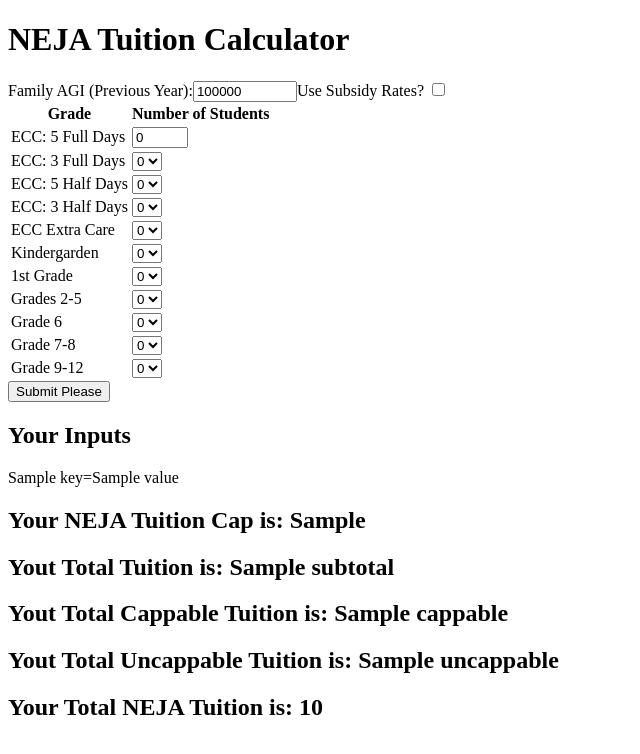
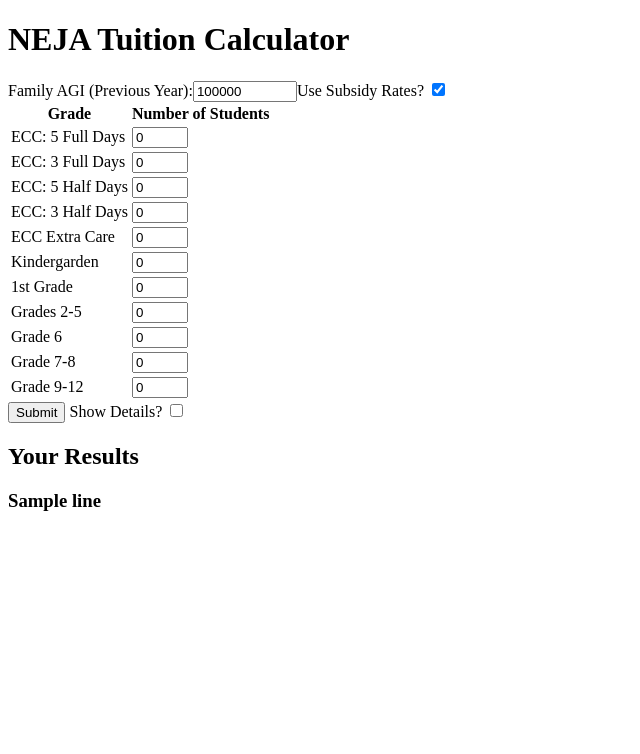
Before and after one commit to RaphaelKMandel/tuition, a Flask app: template templates/form.html in a window 1280 px wide. Shown: the top 754 px of the page, without its empty margins (0-640 px from the left). Run offline with Flask 3, Linux system fonts and the light colour scheme; the template is opened without the code that fills it: values that come from a table or form of the project are taken from there, most other values are stand-ins (such as "Sample title", 1, 10 or a date in 2020).

Commit message:
Improved Debugging

```diff
--- a/app.py
+++ b/app.py
@@ -24,6 +24,8 @@
         return render_template("form.html", form=form)
 
     tuition = Tuition(f"{HOME}/tuition/2025tuition.csv")
+
+    AGI = int(form.AGI.data)
     students = {
         "ECC5F": int(form.ECC5F.data),
         "ECC3F": int(form.ECC3F.data),
@@ -37,34 +39,61 @@
         "G78": int(form.G78.data),
         "G912": int(form.G912.data),
     }
-    AGI = int(form.AGI.data)
     family = Family(AGI, students)
 
-
     subsidy = bool(form.subsidy.data)
+    debug = bool(form.debug.data)
     cappable, uncappable = tuition.get_tuitions(family, subsidy)
     subtotal = cappable + uncappable
+
     total = tuition.get_total_tuition(family, subsidy=subsidy)
-
-    max_tuition = family.max_tuition
-
-    max_tuition = f"${max_tuition:,.2f}"
-    subtotal = f"${subtotal:,.2f}"
-    total = f"${total:,.2f}"
-    cappable = f"${cappable:,.2f}"
-    uncappable = f"${uncappable:,.2f}"
+    print(form.submit())
 
     return render_template(
         "form.html",
         form=form,
-        AGI=AGI,
-        max_tuition=max_tuition,
-        subtotal=subtotal,
-        total=total,
-        cappable=cappable,
-        uncappable=uncappable,
-        students=students,
+        output_data=get_output(total),
+        debug=debug,
+        debug_data=get_debug(
+            AGI, family.rate, family.max_tuition, cappable, uncappable, total, students
+        ),
     )
+
+
+def get_debug(AGI, percent, max_tuition, cappable, uncappable, total, students):
+    output = []
+    output.append(
+        f"At an AGI of {format(AGI)}, your maximum qualified NEJA tuition is capped at {percent*100}% of AGI, or {format(max_tuition)}"
+    )
+
+    # output.append("Your tuition expenses are as follows:")
+    # for key, value in students.items():
+    #     if value > 0:
+    #         output.append(f"{value} {key} @ {123} each totaling {value * 123}")
+
+    output.append(
+        f"Your unqualified NEJA Tuition Expenses Total {format(uncappable)}. These expenses are not subject to a tuition cap."
+    )
+    if cappable > max_tuition:
+        output.append(
+            f"Your qualified NEJA tuition expenses total {format(cappable)}, which will be capped to your max tuition: {format(max_tuition)}"
+        )
+    else:
+        output.append(
+            f"Your qualified NEJA tuition expenses total: {format(cappable)}. Because of your AGI, these tuition expenses will not be capped."
+        )
+
+    output.append(
+        f"Summing your qualified and unqualified tuitions results in Your total NEJA tuition: {format(total)}"
+    )
+
+    return output
+
+
+def get_output(total):
+    output = []
+    output.append(f"Your Total NEJA Tuition is {format(total)}")
+    return output
 
 
 if __name__ == "__main__":
--- a/index.py
+++ b/index.py
@@ -1,25 +1,39 @@
 from flask_wtf import FlaskForm
-from wtforms import IntegerField, BooleanField, SelectField, SubmitField
+from wtforms import IntegerField, BooleanField, SubmitField
 from wtforms.validators import DataRequired, NumberRange
-
-NOS = [0, 1, 2, 3, 4, 5, 6]
 
 
 class NEJAForm(FlaskForm):
     AGI = IntegerField(
-        "AGI", default=100000, render_kw={"step": 1000}, validators=[DataRequired(), NumberRange(min=0, max=10_000_000)]
+        "AGI",
+        default=100000,
+        render_kw={"step": 1000},
+        validators=[DataRequired(), NumberRange(min=0, max=10_000_000)],
     )
-    subsidy = BooleanField("subsidy")
-    ECC5F = IntegerField(label="ECC5F", default=0, validators=[NumberRange(min=0,max=10)])
-    ECC3F = SelectField(label="ECC3F", choices=NOS)
-    ECC5H = SelectField(label="ECC5H", choices=NOS)
-    ECC3H = SelectField(label="ECC3H", choices=NOS)
-    ECCPP = SelectField(label="ECCPP", choices=NOS)
-    K = SelectField(label="K", choices=NOS)
-    G1 = SelectField(label="G1", choices=NOS)
-    G25 = SelectField(label="G25", choices=NOS)
-    G6 = SelectField(label="G6", choices=NOS)
-    G78 = SelectField(label="G78", choices=NOS)
-    G912 = SelectField(label="G912", choices=NOS)
+    subsidy = BooleanField("subsidy", default=True)
+    debug = BooleanField("debug")
+    ECC5F = IntegerField(
+        label="ECC5F", default=0, validators=[NumberRange(min=0, max=10)]
+    )
+    ECC3F = IntegerField(
+        label="ECC3F", default=0, validators=[NumberRange(min=0, max=10)]
+    )
+    ECC5H = IntegerField(
+        label="ECC5H", default=0, validators=[NumberRange(min=0, max=10)]
+    )
+    ECC3H = IntegerField(
+        label="ECC3H", default=0, validators=[NumberRange(min=0, max=10)]
+    )
+    ECCPP = IntegerField(
+        label="ECCPP", default=0, validators=[NumberRange(min=0, max=10)]
+    )
+    K = IntegerField(label="K", default=0, validators=[NumberRange(min=0, max=10)])
+    G1 = IntegerField(label="G1", default=0, validators=[NumberRange(min=0, max=10)])
+    G25 = IntegerField(label="G25", default=0, validators=[NumberRange(min=0, max=10)])
+    G6 = IntegerField(label="G6", default=0, validators=[NumberRange(min=0, max=10)])
+    G78 = IntegerField(label="G78", default=0, validators=[NumberRange(min=0, max=10)])
+    G912 = IntegerField(
+        label="G912", default=0, validators=[NumberRange(min=0, max=10)]
+    )
 
-    submit = SubmitField("Submit Please")
+    submit = SubmitField("Submit")
--- a/templates/form.html
+++ b/templates/form.html
@@ -122,22 +122,21 @@
                 </tr>
             </tbody>
         </table>
-
             {{form.submit()}}
+            <label>Show Details?</label>
+            {{form.debug()}}
     </form>
 
-    {% if total %}
-        <h2>Your Inputs</h2>
-        {% for key, value in students.items() %}
-            {% if value %}
-                {{key}}={{value}}
-            {% endif %}
+    {% if debug %}
+        <h2>Your Results</h2>
+        {% for line in debug_data %}
+            <h3>{{line}}</h3>
         {% endfor %}
-        <h2>Your NEJA Tuition Cap is: {{max_tuition}}</h2>
-        <h2>Yout Total Tuition is: {{subtotal}}</h2>
-        <h2>Yout Total Cappable Tuition is: {{cappable}}</h2>
-        <h2>Yout Total Uncappable Tuition is: {{uncappable}}</h2>
-        <h2>Your Total NEJA Tuition is: {{total}} </h2>
+    {% elif output_data %}
+        <h2>Your Results</h2>
+        {% for line in output_data %}
+            <h3>{{line}}</h3>
+        {% endfor %}
     {% endif %}
 </body>
 </html>
```
Also changed, not shown: 1 other file.
